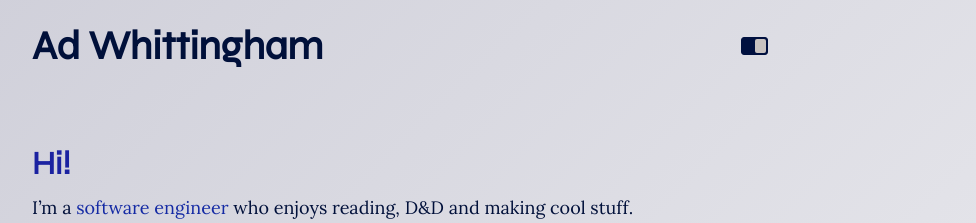
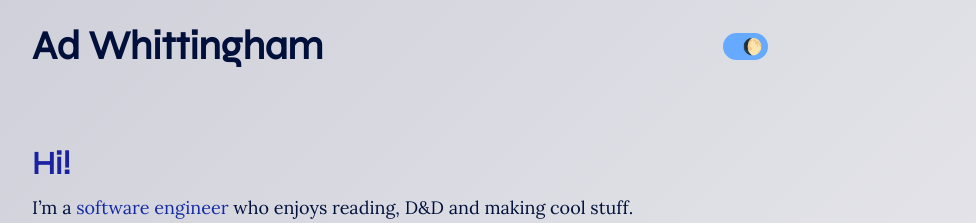
Before and after one commit to AdamWhittingham/personal-site, a Jekyll site: the page built from index.md, in a window 1280 px wide. Shown: the top 223 px of the page, without its empty margins (240-1216 px from the left). Built offline with Jekyll 4.4.1, drawn with Linux system fonts in a browser that asks for light colours; nearby versions of some CDN libraries.

Commit message:
Moon theme switcher

```diff
--- a/_sass/_layout.scss
+++ b/_sass/_layout.scss
@@ -47,14 +47,13 @@ header{
     }
 
     span.theme-toggle {
-      border-radius: 3px;
-      width: 1.5em;
-      height: 1em;
+      border-radius: 1.25em;
+      width: 2.5em;
+      height: 1.5em;
       position: relative;
       cursor: pointer;
 
       &::before {
-        content: '';
         position: absolute;
         display: block;
         width: calc(50% - 1px);
@@ -62,6 +61,7 @@ header{
         height: 90%;
         top: 1px;
         border-radius: 2px;
+        font-size: 1rem;
         transition:
           left 200ms ease-out,
           right 200ms ease-out;
--- a/_sass/theme_switch.scss
+++ b/_sass/theme_switch.scss
@@ -1,28 +1,28 @@
 body.dark{
   nav .theme-toggle{
-    background: var(--back-light);
-    border: 1px solid var(--back-light);
+    background: #444488;
     &::before {
-      background: var(--back-dark);
-      left: 1px;
+      content: '🌒';
+      left: 0.25em;
     }
 
     &:hover::before {
-      left: 4px
+      content: '🌓';
+      left: 0.75em;
     }
   }
 }
 
 body.light{
   nav .theme-toggle{
-    background: var(--back-dark);
-    border: 1px solid var(--back-dark);
+    background: #66aaff;
     &::before {
-      background: var(--back-light);
-      right: 1px;
+      content: '🌔';
+      right: 0.25em;
     }
     &:hover::before {
-      right: 4px
+      content: '🌓';
+      right: 0.75em;
     }
   }
 }
```
